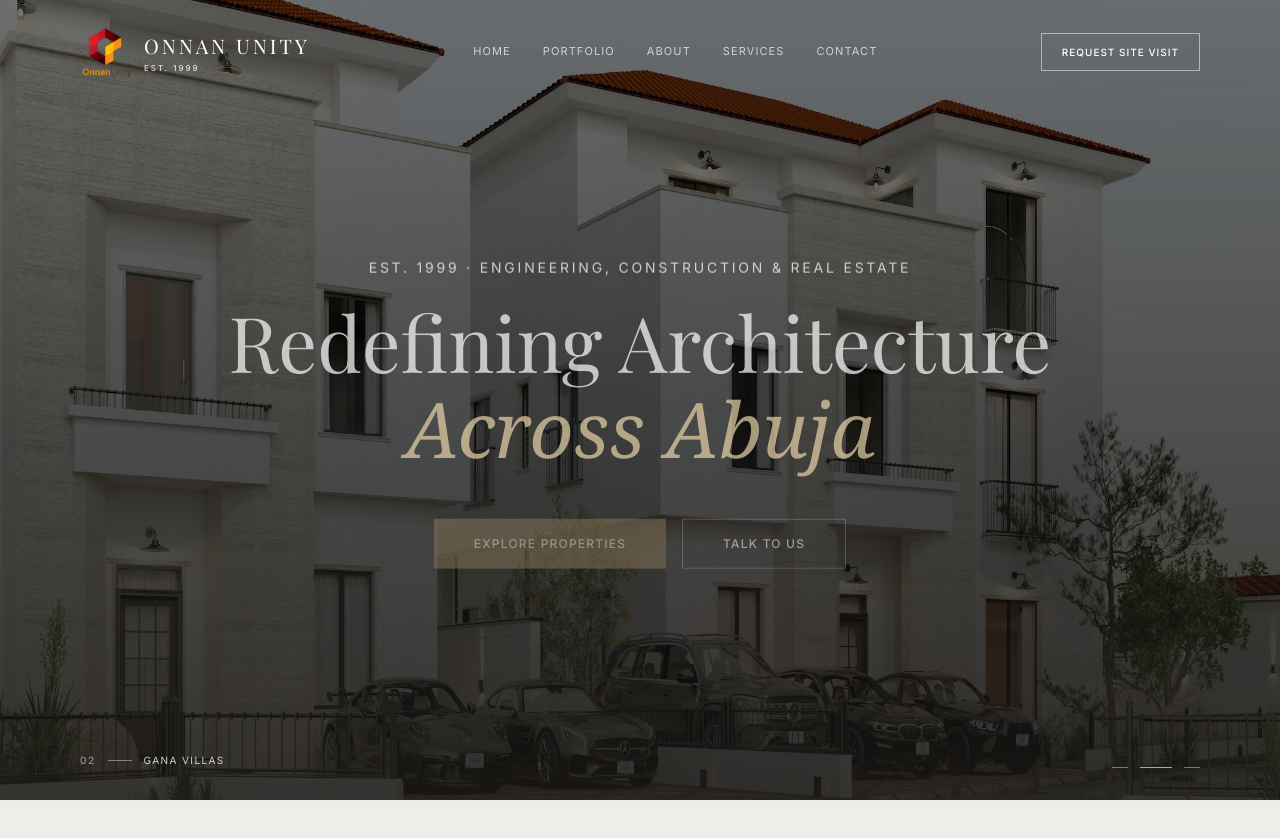
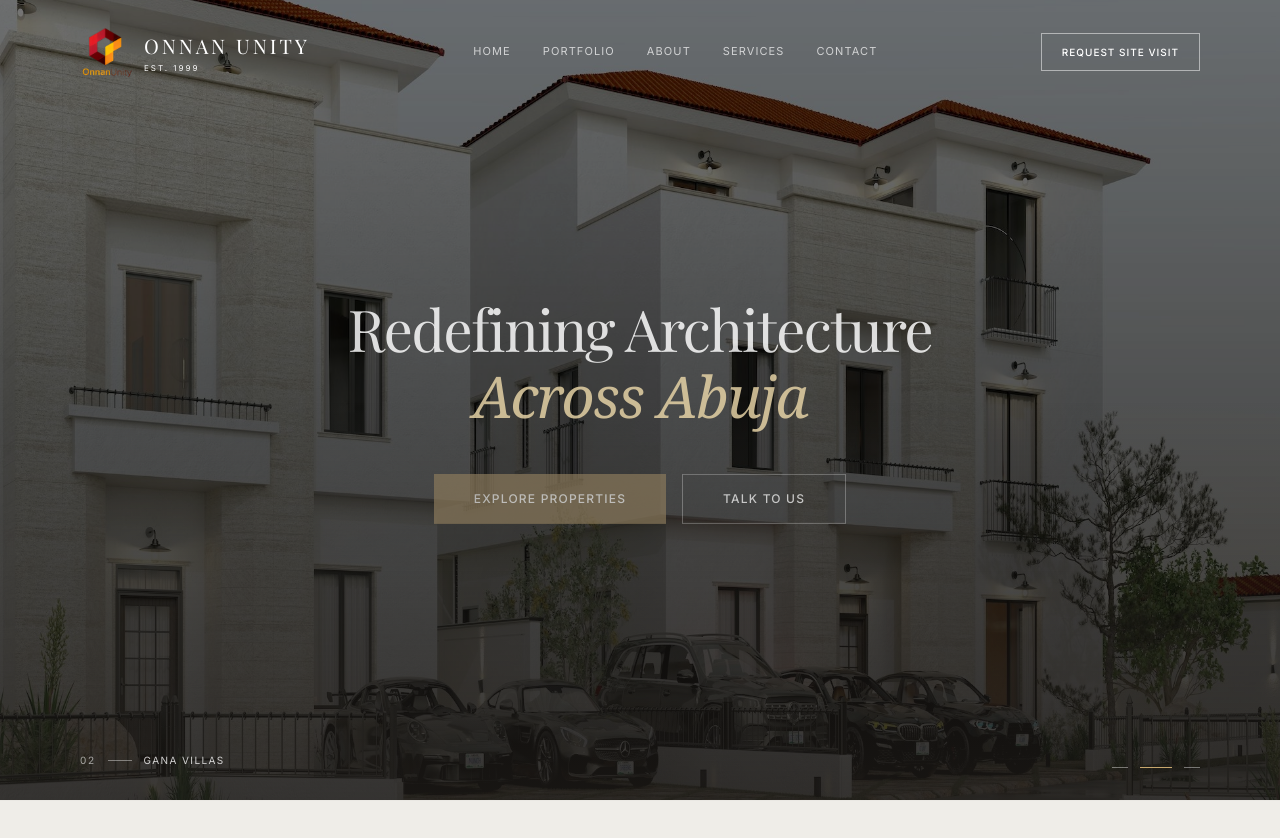
Before and after one commit to nomsou/onnanunity, a Next.js app: page / in a window 1280 px wide. Shown: the top 838 px of the page. Built offline with nearby package versions, Linux system fonts and the light colour scheme; a web font is replaced by a local one.

Commit message:
updated hero

```diff
--- a/components/sections/HeroSection.tsx
+++ b/components/sections/HeroSection.tsx
@@ -53,11 +53,8 @@ export default function HeroSection() {
       </div>
 
       <div className="relative z-10 h-full flex flex-col items-center justify-center text-center px-6">
-        <p className="hero-reveal font-sans text-xs md:text-sm tracking-[0.2em] uppercase text-white/90 mb-4 drop-shadow-md opacity-0">
-          Est. 1999 · Engineering, Construction & Real Estate
-        </p>
-
-        <h1 className="hero-reveal font-display font-light text-white text-[clamp(2.5rem,6vw,5.5rem)] leading-[1.1] mb-6 opacity-0">
+        {/* Paragraph Removed to let the layout breathe cleanly */}
+        <h1 className="hero-reveal font-display font-light text-white text-[clamp(2rem,4.5vw,4rem)] leading-[1.15] mb-6 tracking-tight opacity-0">
           Redefining Architecture <br />
           <span className="text-gilt-light italic font-serif">
             Across Abuja
```
